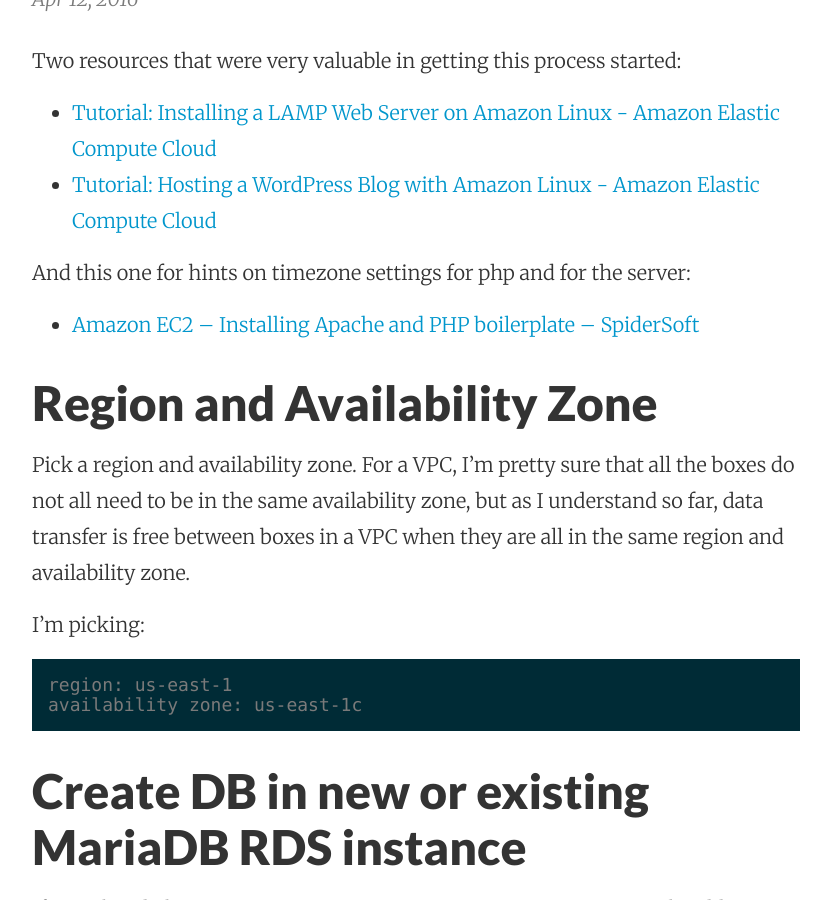
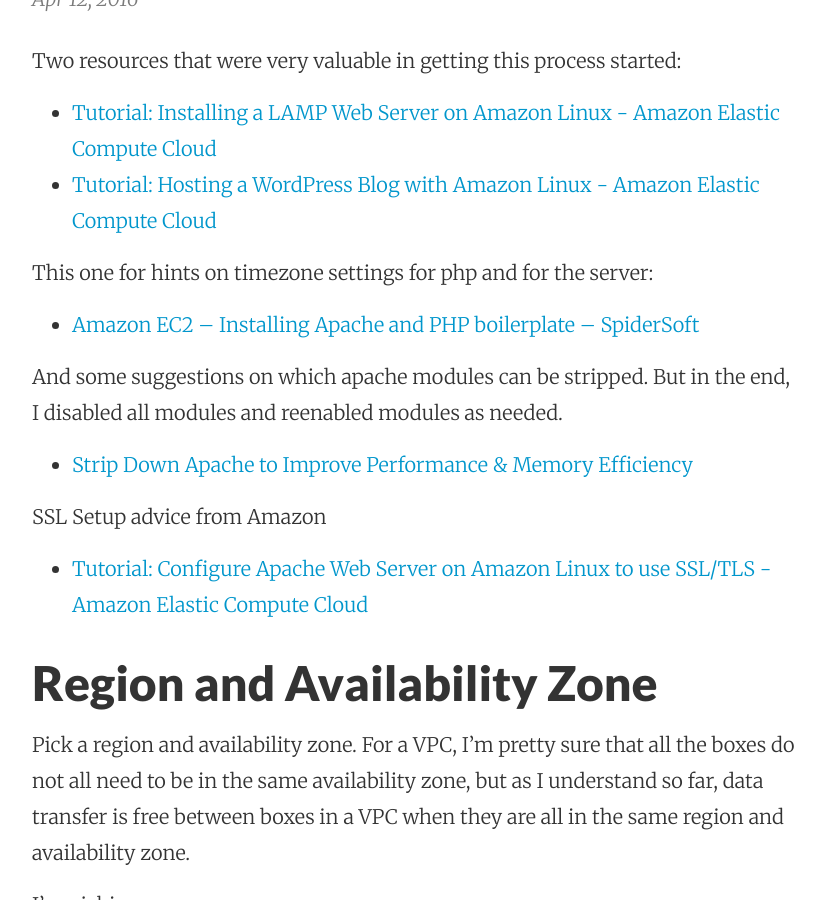
Before and after one commit to mattymaloney/mattymaloney.github.io, a Jekyll site: the page built from _posts/2016-04-12-apache-php-aws-vpc-ec2-linux.md, in a window 1280 px wide and 900 px high, scrolled down 632 px. Shown: the whole window, without its empty margins (224-1055 px from the left). Built offline with Jekyll 4.4.1, drawn with Linux system fonts in a browser that asks for light colours; some of the changed text lies outside the part shown.

Commit message:
Updated 2016-04-12-apache-php-aws-vpc-ec2-linux.md

````diff
--- a/_posts/2016-04-12-apache-php-aws-vpc-ec2-linux.md
+++ b/_posts/2016-04-12-apache-php-aws-vpc-ec2-linux.md
@@ -10,10 +10,20 @@
 * [Tutorial: Installing a LAMP Web Server on Amazon Linux - Amazon Elastic Compute Cloud](http://docs.aws.amazon.com/AWSEC2/latest/UserGuide/install-LAMP.html)
 * [Tutorial: Hosting a WordPress Blog with Amazon Linux - Amazon Elastic Compute Cloud](http://docs.aws.amazon.com/AWSEC2/latest/UserGuide/hosting-wordpress.html)
 
-And this one for hints on timezone settings for php and for the server:
+
+This one for hints on timezone settings for php and for the server:
 
 * [Amazon EC2 – Installing Apache and PHP boilerplate – SpiderSoft](http://www.spidersoft.com.au/2013/apache-php-config-boilerplate/)
 
+
+And some suggestions on which apache modules can be stripped. But in the end, I disabled all modules and reenabled modules as needed.
+
+* [Strip Down Apache to Improve Performance & Memory Efficiency](http://haydenjames.io/strip-apache-improve-performance-memory-efficiency/)
+
+
+SSL Setup advice from Amazon
+
+* [Tutorial: Configure Apache Web Server on Amazon Linux to use SSL/TLS - Amazon Elastic Compute Cloud](http://docs.aws.amazon.com/AWSEC2/latest/UserGuide/SSL-on-an-instance.html)
 
 
 
@@ -560,6 +570,18 @@
 sudo ln -s /usr/share/zoneinfo/America/Denver /etc/localtime
 ```
 
+## php.ini - Default -> Production
+
+Add/change these values in php.ini
+
+```
+error_reporting = E_ALL & ~E_DEPRECATED & ~E_STRICT
+display_errors = Off
+display_startup_errors = Off
+track_errors = Off
+mysqlnd.collect_memory_statistics = Off
+```
+
 
 ## Setup HSTS in Apache, maybe
 
````
